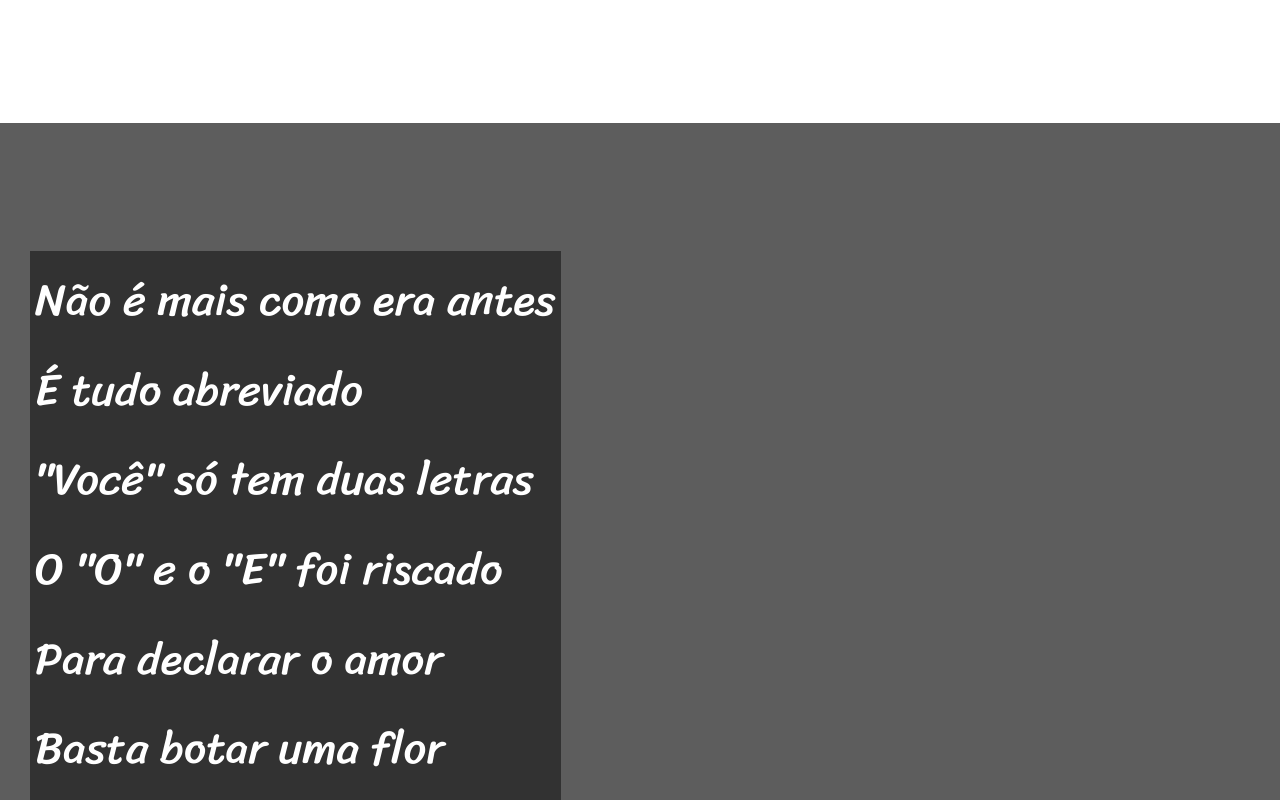
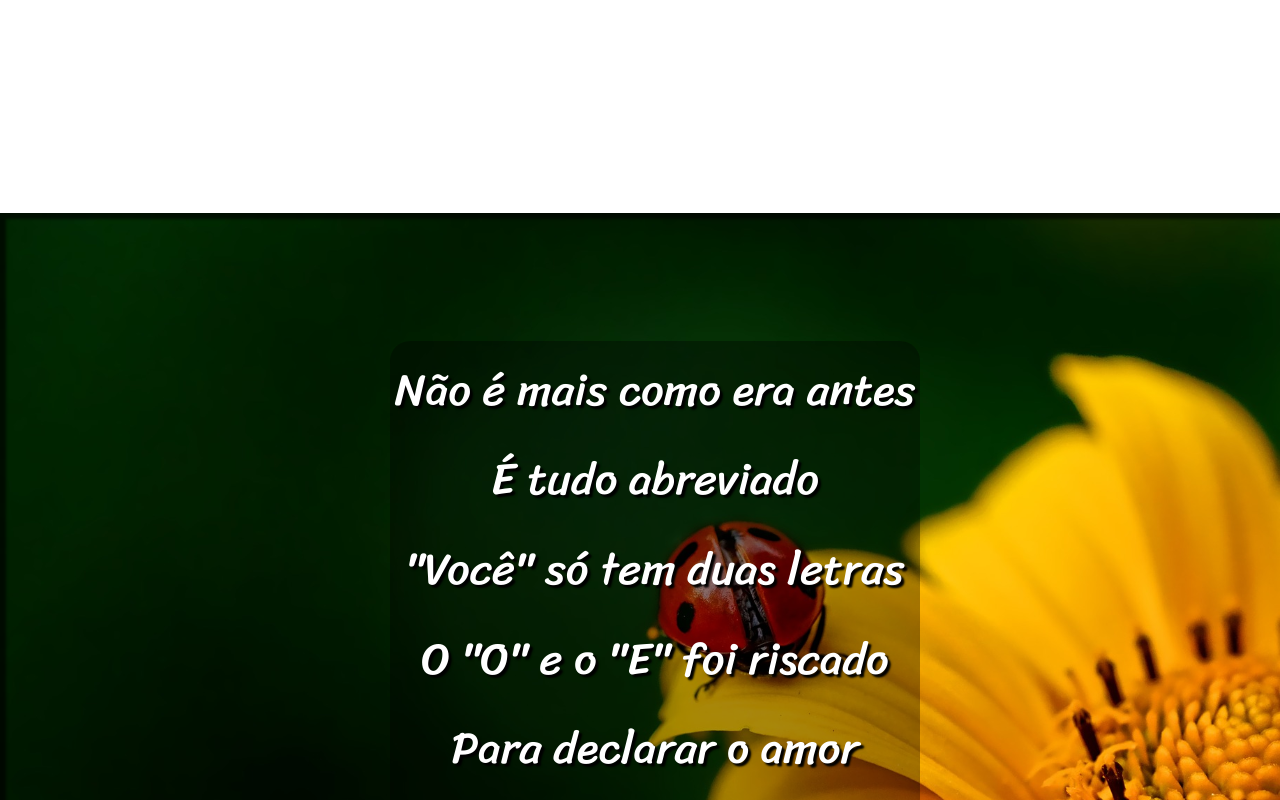
Before and after one commit to AdailtonFilhoo/html-css, a plain HTML site: page Desafio/desafio12/index.html in a window 1280 px wide. Shown: the part 1020-1820 px from the top of the page. Drawn offline with Linux system fonts and the light colour scheme.

Commit message:
projeto cordel finalizado

```diff
--- a/Desafio/desafio12/estilo/style.css
+++ b/Desafio/desafio12/estilo/style.css
@@ -56,6 +56,11 @@ section {
     padding-left: 30px;
     font-family: var(--fonte3);
     font-size: 3.5vw;
+    text-align: center;
+}
+
+section > p {
+    padding-bottom: 2em;
 }
 
 section.normal{
@@ -66,14 +71,28 @@ section.normal{
 section.imagem {
     background-color: rgba(0, 0, 0, 0.452);
     color: white;
+    box-shadow: inset 6px 6px 3px 0px rgba(0, 0, 0, 0.637);
+    background-size: cover;
+    background-attachment: fixed;
 }
 
 section.imagem > p {
-    background-color: rgba(0, 0, 0, 0.459);
+    background-color: rgba(0, 0, 0, 0.342);
     display: inline-block;
     padding: 5px;
+    border-radius: 20px;
+    text-shadow: 3px 3px 2px black;
 }
 
+section#img01 {
+    background-image: url(../imagens/background001.jpg);
+    background-position: right center;
+}
+
+section#img02 {
+    background-image: url(../imagens/background002.jpg);
+
+}
 
 
 
--- a/Desafio/desafio12/index.html
+++ b/Desafio/desafio12/index.html
@@ -30,7 +30,7 @@
     </section >
 
 
-    <section class="imagem">
+    <section class="imagem" id="img01">
         <p>
             Não é mais como era antes<br>
             É tudo abreviado<br>
@@ -68,7 +68,7 @@
 
 
 
-    <section class="imagem">
+    <section class="imagem" id="img02">
         <p>
             Tenho saudade das cartas<br>
             Escritas com a própria mão<br>
```
